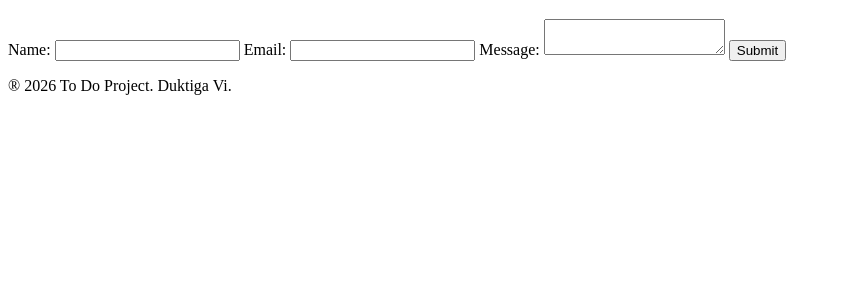
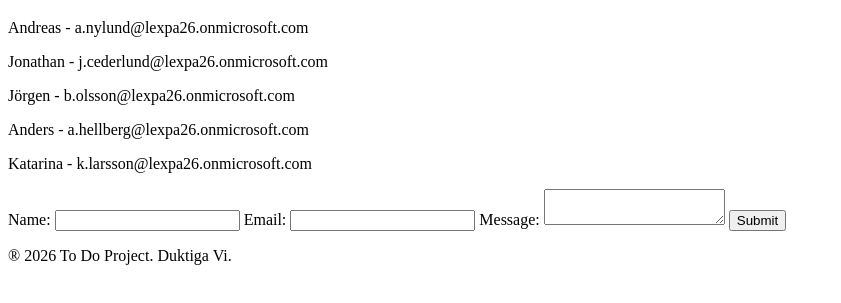
Before and after one commit to Draneas/GroupProject, a plain HTML site: page To_Do_Project/contact.html in a window 1280 px wide. Shown: the part 61-364 px from the top of the page, without its empty margins (0-841 px from the left). Drawn offline with Linux system fonts and the light colour scheme.

Commit message:
Update contact.html

```diff
--- a/To_Do_Project/contact.html
+++ b/To_Do_Project/contact.html
@@ -13,6 +13,12 @@
     </header>
 
     <main>
+        <p>Andreas  - a.nylund@lexpa26.onmicrosoft.com</p>
+        <p>Jonathan - j.cederlund@lexpa26.onmicrosoft.com</p>
+        <p>Jörgen   - b.olsson@lexpa26.onmicrosoft.com</p>
+        <p>Anders   - a.hellberg@lexpa26.onmicrosoft.com</p>
+        <p>Katarina - k.larsson@lexpa26.onmicrosoft.com</p>
+
         <form action="submit_form.php" method="post">
             <label for="name">Name:</label>
             <input type="text" id="name" name="name" required>
```
